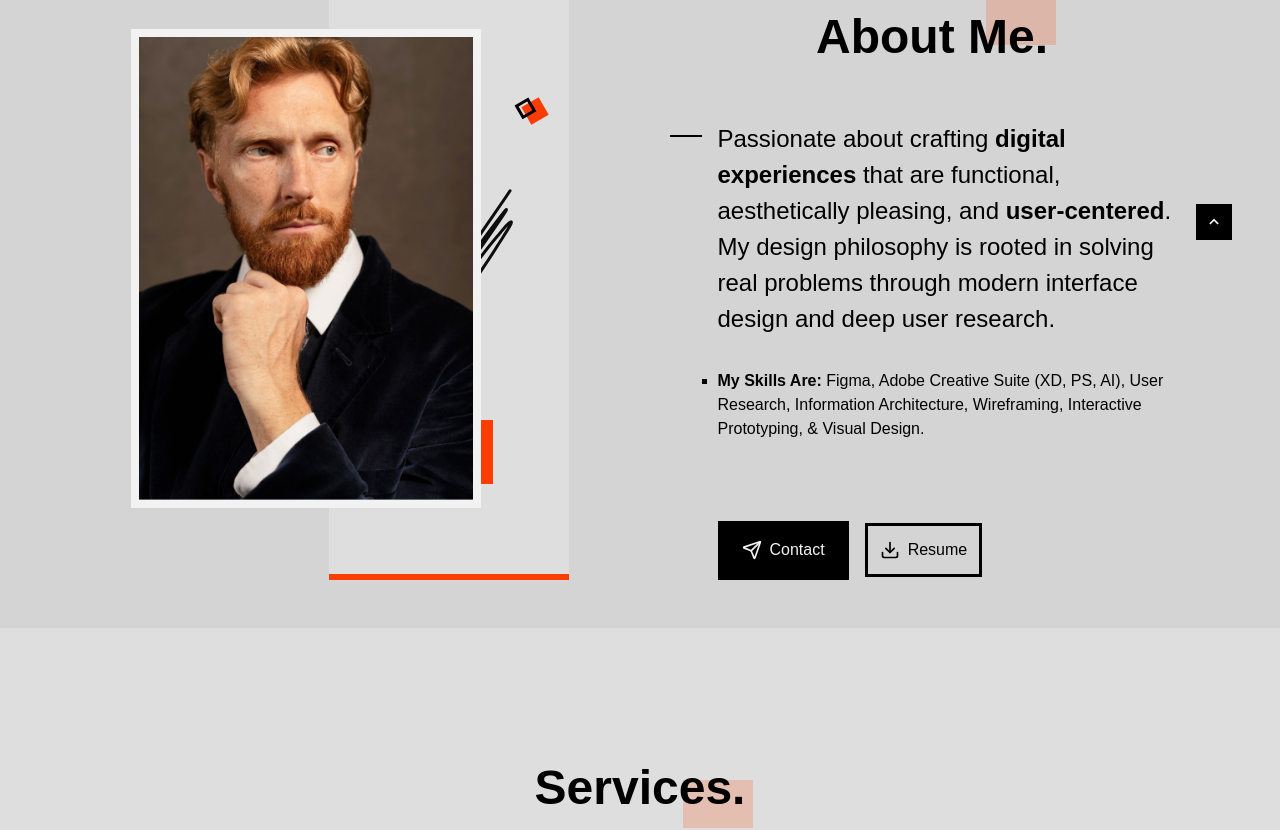
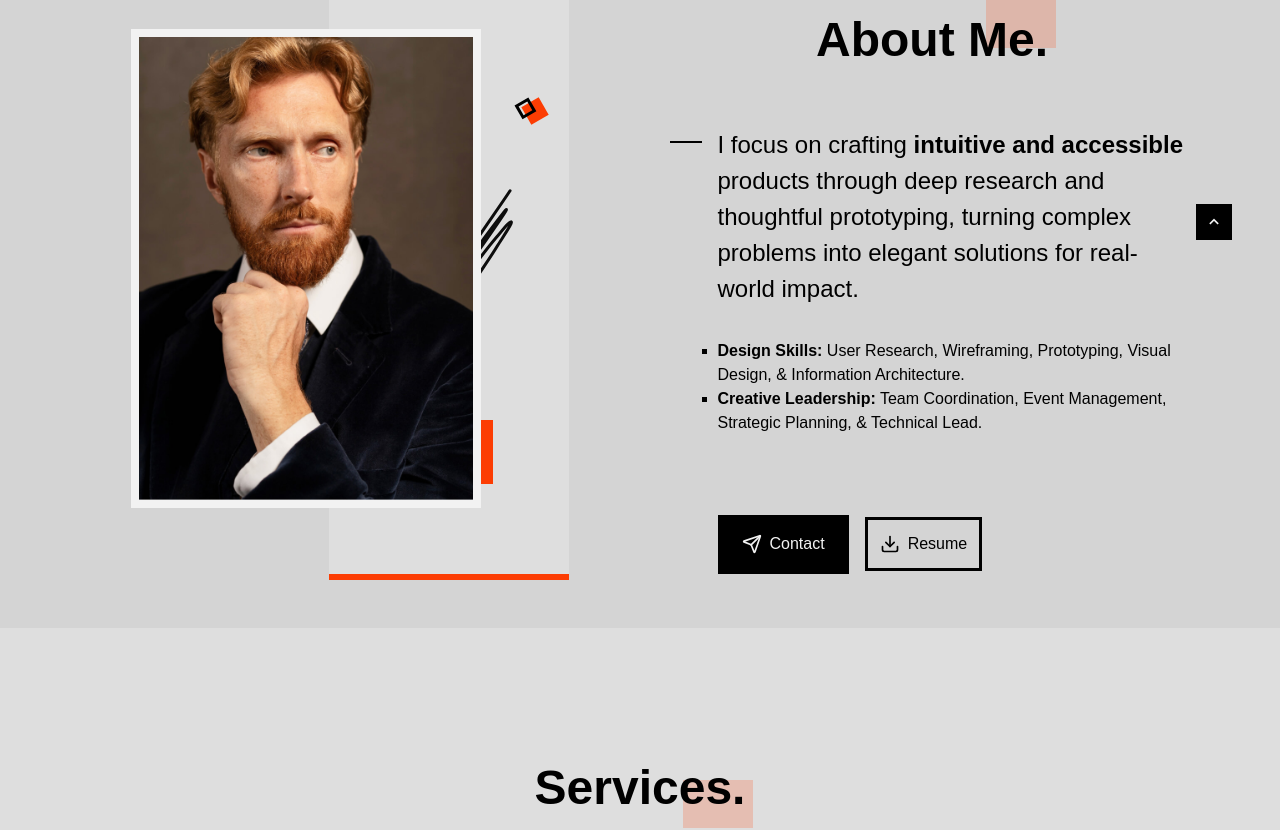
Before and after one commit to Dev-Madhan/yuvashree-portfolio, a Next.js app: page / in a window 1280 px wide. Shown: the part 960-1790 px from the top of the page. Built offline with nearby package versions, Linux system fonts and the light colour scheme; a web font is replaced by a local one.

Commit message:
v1 - Contents Changed.

```diff
--- a/src/components/About.tsx
+++ b/src/components/About.tsx
@@ -69,17 +69,19 @@ const About = () => {
                     variants={fadeInMask}
                 >
                     <p className="about-description">
-                        Passionate about crafting <b>digital experiences</b> that are
-                        functional, aesthetically pleasing, and <b>user-centered</b>.
-                        My design philosophy is rooted in solving real problems through
-                        modern interface design and deep user research.
+                        I focus on crafting <b>intuitive and accessible</b> products through
+                        deep research and thoughtful prototyping, turning complex problems
+                        into elegant solutions for real-world impact.
                     </p>
 
                     <ul className="about-list">
                         <li className="about-item">
-                            <b>My Skills Are:</b> Figma, Adobe Creative Suite (XD, PS, AI),
-                            User Research, Information Architecture, Wireframing,
-                            Interactive Prototyping, & Visual Design.
+                            <b>Design Skills:</b> User Research, Wireframing,
+                            Prototyping, Visual Design, & Information Architecture.
+                        </li>
+                        <li className="about-item">
+                            <b>Creative Leadership:</b> Team Coordination, Event
+                            Management, Strategic Planning, & Technical Lead.
                         </li>
                     </ul>
 
--- a/src/components/Home.tsx
+++ b/src/components/Home.tsx
@@ -98,8 +98,7 @@ const Home = () => {
                     transition={{ duration: 1, delay: 0.8 }}
                 >
                     <p className="home-description">
-                        <b>UI/UX Designer</b>, specializing in creating intuitive and
-                        visually stunning digital experiences that solve complex user problems.
+                        I'm a passionate <b>UI/UX Designer</b> with a background in IT, blending technical expertise with creative design to build impactful, human-centered digital products.
                     </p>
 
                     <a href="#about" className="home-scroll">
--- a/src/components/Journey.tsx
+++ b/src/components/Journey.tsx
@@ -4,28 +4,28 @@ import { motion, Variants } from 'framer-motion';
 
 const journeyData = [
     {
-        year: '2017 - 2019',
-        title: 'Visual Communication Graduate',
-        subtitle: 'State University',
-        description: 'Learned the fundamentals of visual design, color theory, and typography. Specialized in digital media and brand identity.',
+        year: 'Academic Core',
+        title: 'B.Tech Graduation',
+        subtitle: 'Information Technology',
+        description: 'Built a solid technical foundation, merging logical computing with human-centric design to create products that are as functional as they are beautiful.',
     },
     {
-        year: '2019 - 2021',
-        title: 'Junior UI Designer',
-        subtitle: 'Creative Agencies LLC',
-        description: 'Assisted in creating high-quality visual designs for digital products. Collaborated with developers to ensure design fidelity.',
+        year: 'Leadership',
+        title: 'Vistara Club Secretary',
+        subtitle: 'Tech & Design Leadership',
+        description: 'Spearheaded technical events and departmental initiatives, fostering cross-team collaboration and managing creative workflows for impactful results.',
     },
     {
-        year: '2021 - 2022',
-        title: 'Advanced UX Certification',
-        subtitle: 'UX Design Institute',
-        description: 'Completed an intensive program focused on user research, usability testing, and accessibility standards.',
+        year: 'Strategic Lead',
+        title: 'BIS Club Coordinator',
+        subtitle: 'Project Planning',
+        description: 'Orchestrated design and technical strategies for the IT Department, ensuring high standards across all departmental club activities and student engagements.',
     },
     {
-        year: '2022 - Present',
-        title: 'Senior UI/UX Designer',
-        subtitle: 'Freelance & Design Lead',
-        description: 'Leading end-to-end design processes for startups and enterprise clients. Focused on creating human-centric digital products.',
+        year: 'Event Director',
+        title: 'Technical Team Lead',
+        subtitle: 'Esperanza & Major Events',
+        description: 'Directed technical teams and coordinated event design for flagship initiatives, managing large-scale project execution from initial concept to final seamless delivery.',
     },
 ];
 
```
